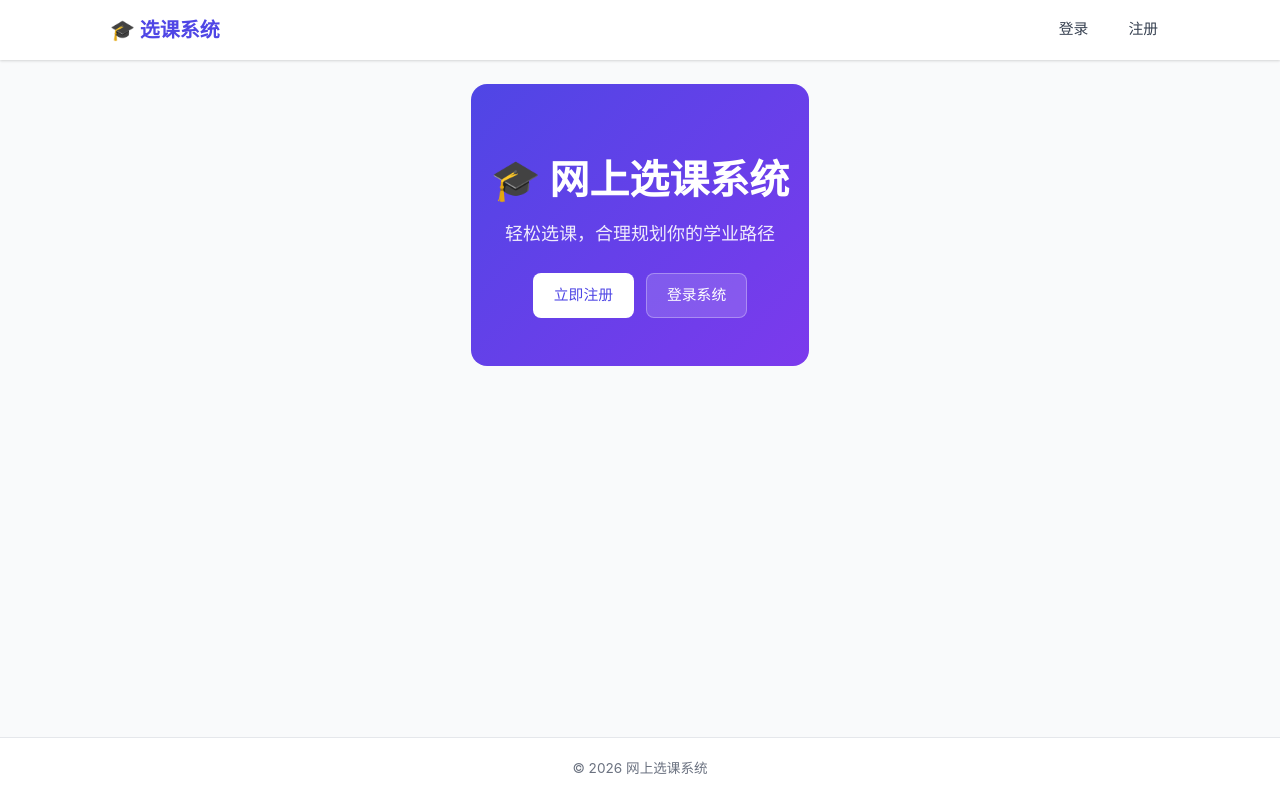
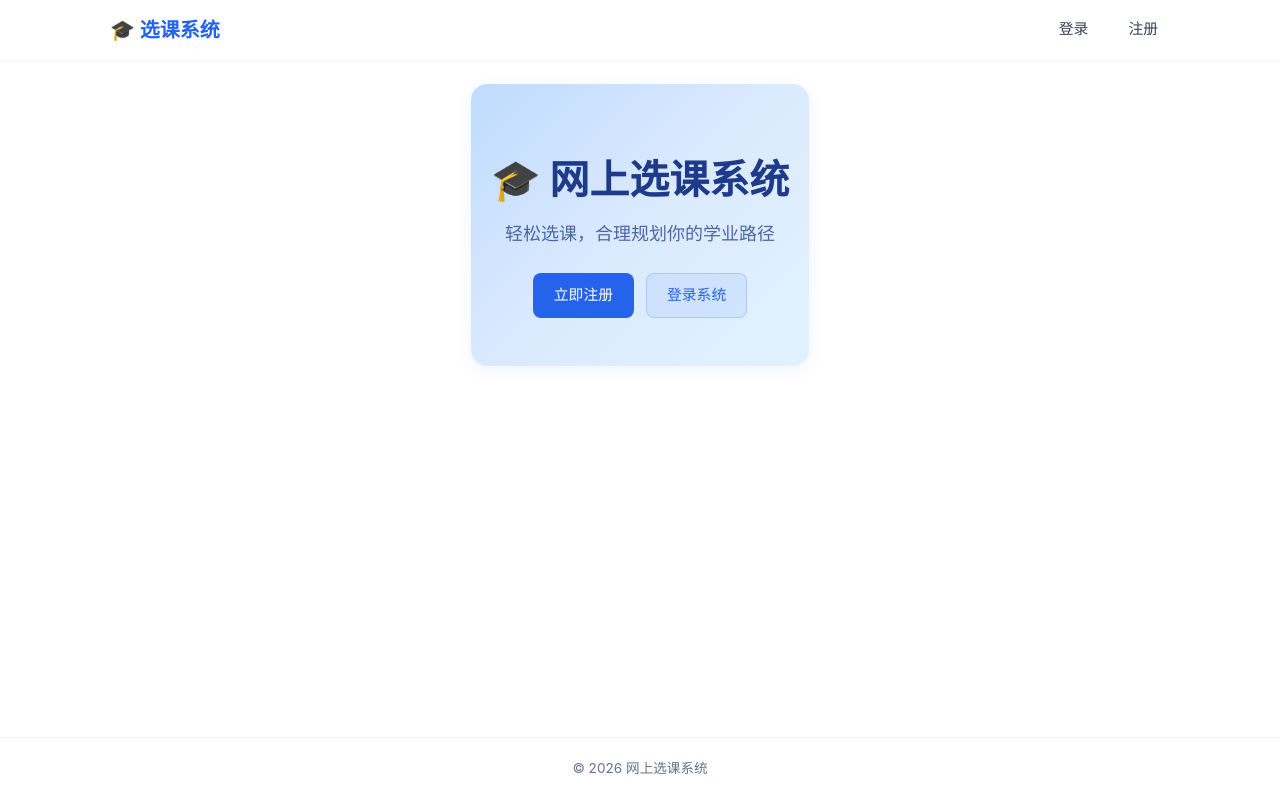
Before and after one commit to glucoseacid/selectcourse, a Flask app: page / in a window 1280 px wide. Run offline with Flask 3, Linux system fonts and the light colour scheme; data that the repository does not hold is empty.

Commit message:
feat：修改CSS格式

```diff
--- a/selectcourse/static/style.css
+++ b/selectcourse/static/style.css
@@ -12,31 +12,30 @@
 }
 
 :root {
-    --primary: #4f46e5;
-    --primary-hover: #4338ca;
-    --primary-light: #eef2ff;
+    --primary: #2563eb;
+    --primary-hover: #1d4ed8;
+    --primary-light: #eff6ff;
     --danger: #dc2626;
     --danger-hover: #b91c1c;
     --success: #16a34a;
     --warning: #f59e0b;
-    --info: #0ea5e9;
-    --gray-50: #f9fafb;
-    --gray-100: #f3f4f6;
-    --gray-200: #e5e7eb;
-    --gray-300: #d1d5db;
-    --gray-500: #6b7280;
-    --gray-700: #374151;
-    --gray-900: #111827;
+    --info: #0284c7;
+    --gray-50: #f8fafc;
+    --gray-100: #f1f5f9;
+    --gray-200: #e2e8f0;
+    --gray-300: #cbd5e1;
+    --gray-500: #64748b;
+    --gray-700: #334155;
+    --gray-900: #0f172a;
     --radius: 8px;
-    --shadow: 0 1px 3px rgba(0, 0, 0, 0.1), 0 1px 2px rgba(0, 0, 0, 0.06);
-    --shadow-md: 0 4px 6px rgba(0, 0, 0, 0.07), 0 2px 4px rgba(0, 0, 0, 0.06);
-    --shadow-lg: 0 10px 15px rgba(0, 0, 0, 0.1), 0 4px 6px rgba(0, 0, 0, 0.05);
+    --shadow: 0 1px 3px rgba(0, 0, 0, 0.08), 0 1px 2px rgba(0, 0, 0, 0.04);
+    --shadow-md: 0 4px 6px rgba(0, 0, 0, 0.06), 0 2px 4px rgba(0, 0, 0, 0.04);
+    --shadow-lg: 0 10px 15px rgba(0, 0, 0, 0.08), 0 4px 6px rgba(0, 0, 0, 0.04);
 }
 
 body {
     font-family: -apple-system, BlinkMacSystemFont, "Segoe UI", "PingFang SC",
         "Microsoft YaHei", "Helvetica Neue", Arial, sans-serif;
-    background: var(--gray-50);
     color: var(--gray-900);
     line-height: 1.6;
     min-height: 100vh;
@@ -52,8 +51,10 @@ body {
 
 /* --- 导航栏 --- */
 .navbar {
-    background: #fff;
-    box-shadow: var(--shadow);
+    background: rgba(255, 255, 255, 0.9);
+    backdrop-filter: blur(12px);
+    -webkit-backdrop-filter: blur(12px);
+    box-shadow: 0 1px 3px rgba(0, 0, 0, 0.06);
     position: sticky;
     top: 0;
     z-index: 100;
@@ -205,10 +206,11 @@ main.container {
 .hero {
     text-align: center;
     padding: 64px 20px 48px;
-    background: linear-gradient(135deg, #4f46e5 0%, #7c3aed 100%);
-    color: #fff;
+    background: linear-gradient(135deg, #bfdbfe 0%, #dbeafe 50%, #e0f2fe 100%);
+    color: #1e3a8a;
     border-radius: 16px;
     margin-bottom: 32px;
+    box-shadow: 0 4px 16px rgba(37, 99, 235, 0.08);
 }
 
 .hero h1 {
@@ -219,7 +221,7 @@ main.container {
 
 .hero p {
     font-size: 1.125rem;
-    opacity: 0.9;
+    opacity: 0.75;
     margin-bottom: 24px;
 }
 
@@ -230,22 +232,22 @@ main.container {
 }
 
 .hero-actions .btn-primary {
-    background: #fff;
-    color: var(--primary);
+    background: var(--primary);
+    color: #fff;
 }
 
 .hero-actions .btn-primary:hover {
-    background: var(--gray-100);
+    background: var(--primary-hover);
 }
 
 .hero-actions .btn-secondary {
-    background: rgba(255, 255, 255, 0.15);
-    color: #fff;
-    border-color: rgba(255, 255, 255, 0.3);
+    background: rgba(37, 99, 235, 0.08);
+    color: var(--primary);
+    border-color: rgba(37, 99, 235, 0.2);
 }
 
 .hero-actions .btn-secondary:hover {
-    background: rgba(255, 255, 255, 0.25);
+    background: rgba(37, 99, 235, 0.15);
 }
 
 /* --- 课程网格 --- */
@@ -397,7 +399,7 @@ main.container {
 .search-bar input:focus,
 .search-bar select:focus {
     border-color: var(--primary);
-    box-shadow: 0 0 0 3px rgba(79, 70, 229, 0.1);
+    box-shadow: 0 0 0 3px rgba(37, 99, 235, 0.12);
 }
 
 .search-bar input {
@@ -451,7 +453,7 @@ main.container {
 
 .form-control:focus {
     border-color: var(--primary);
-    box-shadow: 0 0 0 3px rgba(79, 70, 229, 0.1);
+    box-shadow: 0 0 0 3px rgba(37, 99, 235, 0.12);
 }
 
 .form-row {
@@ -507,7 +509,7 @@ main.container {
 }
 
 .data-table thead {
-    background: var(--gray-50);
+    background: var(--primary-light);
 }
 
 .data-table th {
@@ -525,7 +527,7 @@ main.container {
 }
 
 .data-table tr:hover td {
-    background: var(--gray-50);
+    background: var(--primary-light);
 }
 
 .data-table .actions {
@@ -547,7 +549,7 @@ main.container {
     border-radius: var(--radius);
     box-shadow: var(--shadow);
     text-align: center;
-    border: 1px solid var(--gray-200);
+    border: 1px solid rgba(37, 99, 235, 0.1);
 }
 
 .stat-number {
@@ -633,8 +635,10 @@ main.container {
 
 /* --- 页脚 --- */
 .footer {
-    background: #fff;
-    border-top: 1px solid var(--gray-200);
+    background: rgba(255, 255, 255, 0.8);
+    backdrop-filter: blur(8px);
+    -webkit-backdrop-filter: blur(8px);
+    border-top: 1px solid rgba(37, 99, 235, 0.08);
     padding: 20px 0;
     text-align: center;
     color: var(--gray-500);
```
